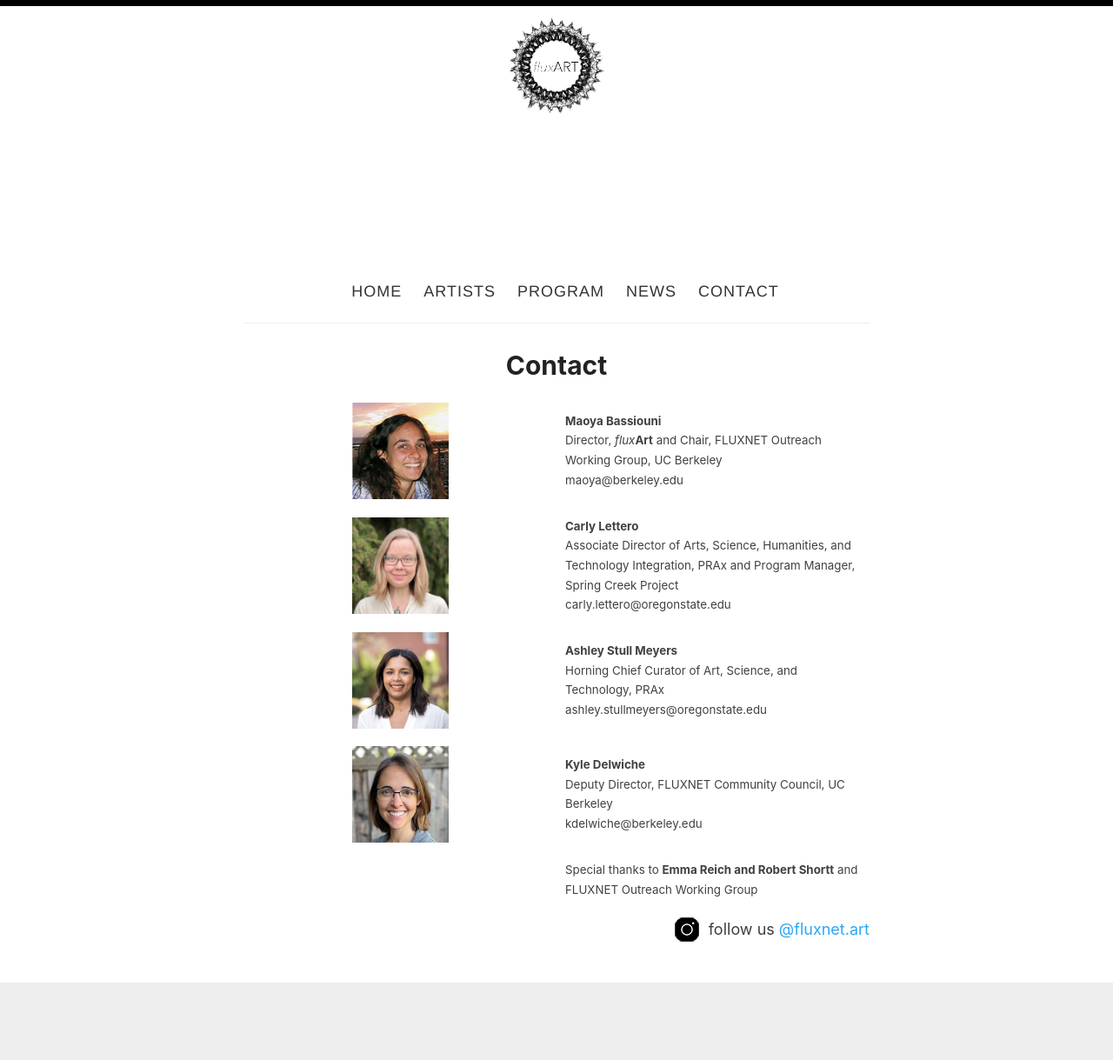
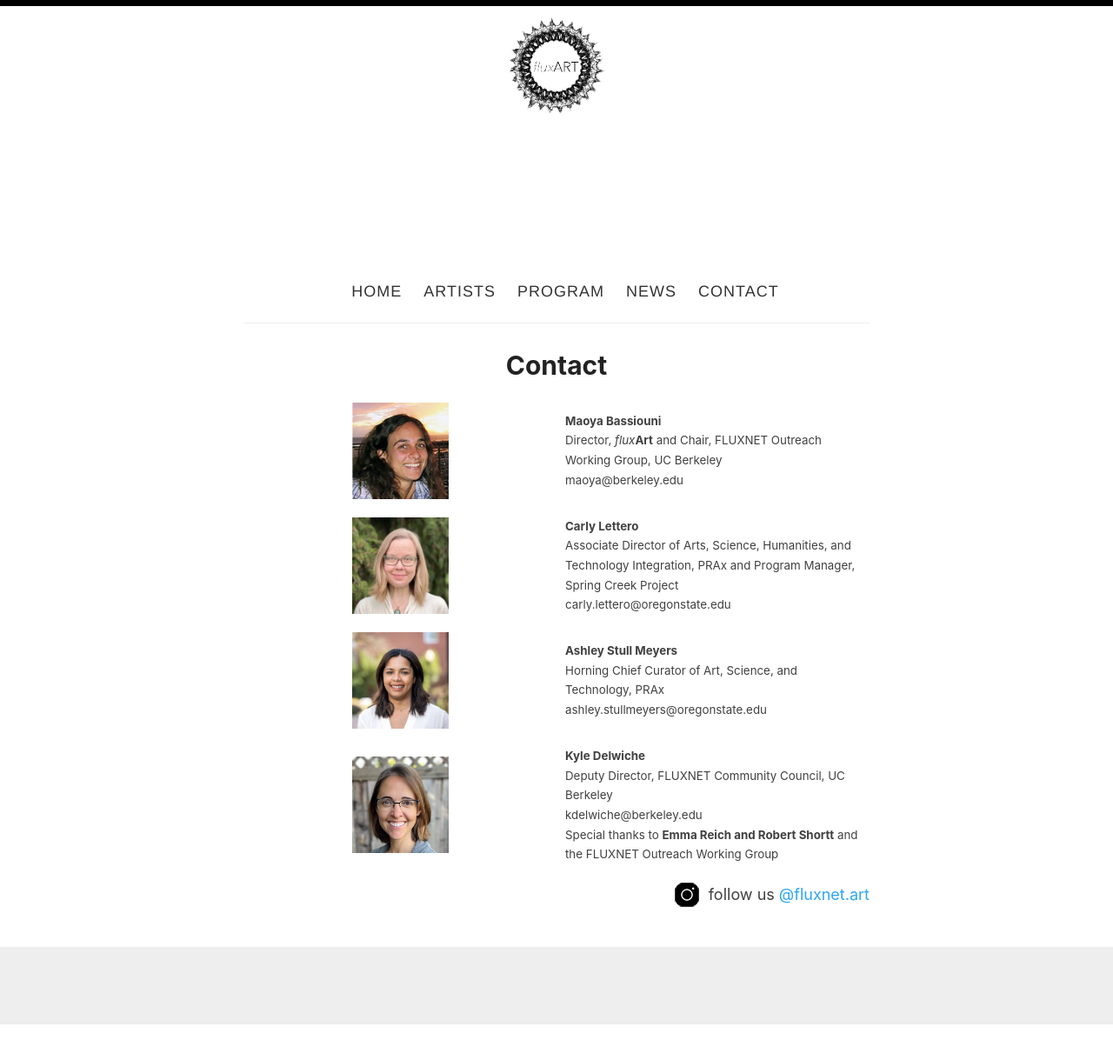
Before and after one commit to fluxnetart/fluxnetart.github.io, a Jekyll site: the page built from _pages/contact.md, in a window 1280 px wide. Shown: the whole page at 87% size. Built offline with Jekyll 4.4.1, drawn with Linux system fonts in a browser that asks for light colours; after the commit the page ends 1178 px from its top, so only the background shows below that.

Commit message:
Update contact.md

```diff
--- a/_pages/contact.md
+++ b/_pages/contact.md
@@ -84,16 +84,8 @@ img {
   <div class="column">
     <figcaption><b>Kyle Delwiche</b><br>
                  Deputy Director, FLUXNET Community Council, UC Berkeley<br>
-                 kdelwiche@berkeley.edu</figcaption>
-  </div>
-</div>
-
-<div class="row">
-  <div class="column">
-  </div>
-
-  <div class="column">
-    <figcaption>Special thanks to <b>Emma Reich and Robert Shortt</b> and FLUXNET Outreach Working Group</figcaption>
+                 kdelwiche@berkeley.edu<br></figcaption>
+     <figcaption>Special thanks to <b>Emma Reich and Robert Shortt</b> and the FLUXNET Outreach Working Group</figcaption>
   </div>
 </div>
 
```
